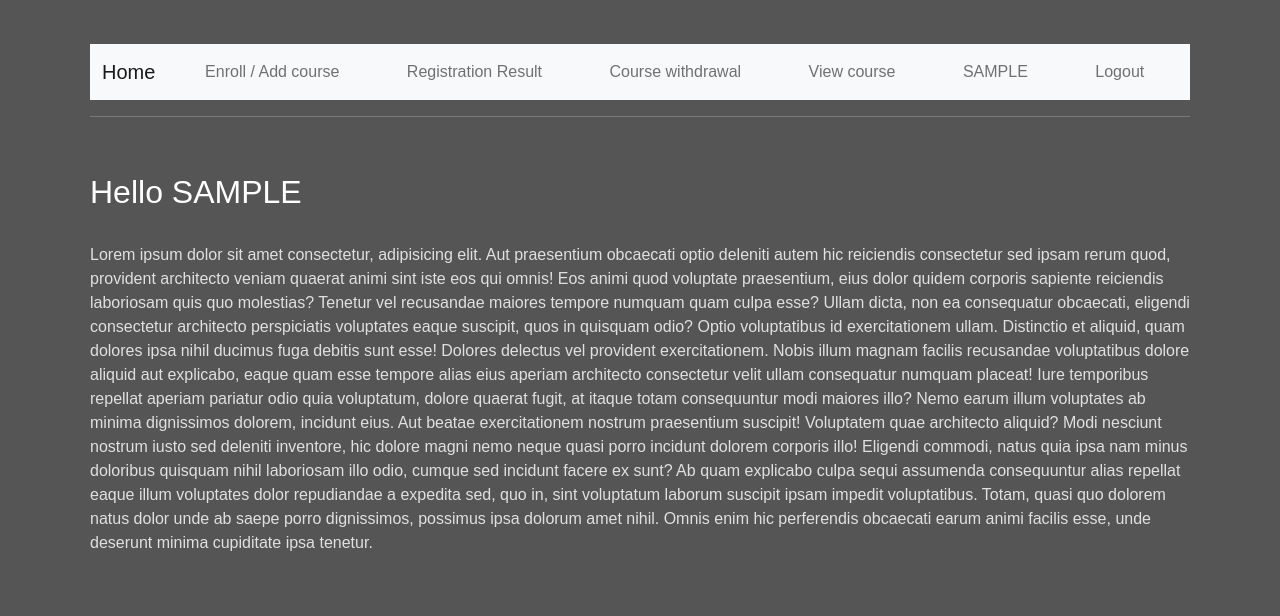
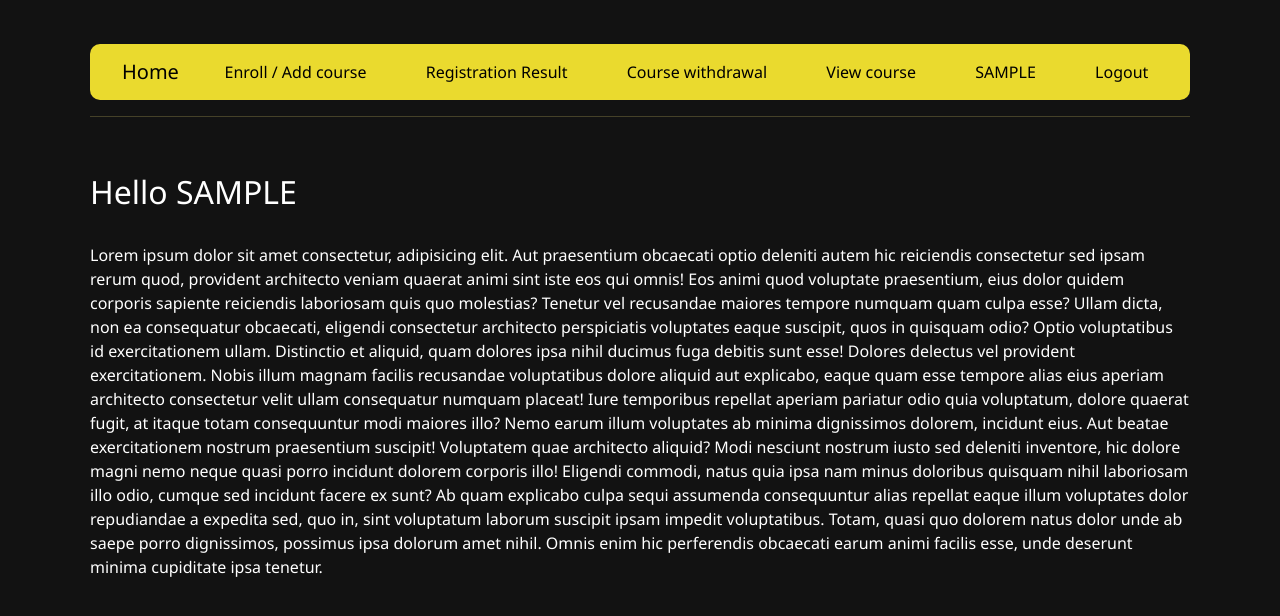
Before and after one commit to 6510615054/cn331-as2, a Django app: template myproject/myapp/templates/index.html in a window 1280 px wide. Shown: the top 616 px of the page. Run offline with Django 5.2, Linux system fonts and the light colour scheme; the template is opened without the code that fills it: values that come from a table or form of the project are taken from there, others are empty; tables that the repository leaves empty hold one stand-in row (values such as "Sample post"); parts of the project's set-up code (start-up, migrations or seed data) failed here and were passed over.

Commit message:
More Deco

```diff
--- /dev/null
+++ b/myproject/myapp/static/myapp/base.css
@@ -0,0 +1,57 @@
+/* static/myapp/styles.css */
+body {
+  background-color: #121212;
+  color: #ffffff;
+  font-family: 'Segoe UI', Tahoma, Geneva, Verdana, sans-serif;
+}
+
+a {
+  color: #1e90ff;
+}
+
+header, footer {
+  background-color: #555555;
+  padding: 20px;
+  text-align: center;
+}
+
+h1, h2, h3, h4, h5, h6 {
+  color: #ffffff;
+}
+
+.container {
+  padding: 20px;
+}
+
+button {
+  background-color: #333;
+  color: #050505;
+  border: none;
+  padding: 10px 20px;
+  cursor: pointer;
+}
+
+button:hover {
+  background-color: #555;
+}
+
+.navbar {
+    background-color: #eada2e; /* Navbar background color */
+    border-radius: 10px;
+    color: rgb(0, 0, 0);
+    padding-left: 20px;
+}
+
+.navbar .navbar-brand,
+.navbar .nav-link {
+    color: black !important; /* Navbar link color */
+}
+
+.navbar .navbar-brand:hover,
+.navbar .nav-link:hover {
+    background-color: #6de8dc !important;
+}
+
+hr {
+    border-top: 1px solid #decf69; /* Lighter divider */
+}
--- a/myproject/myapp/static/myapp/styles.css
+++ /dev/null
@@ -1,36 +0,0 @@
-/* static/myapp/styles.css */
-body {
-  background-color: #555555;
-  color: #e0e0e0;
-  font-family: Arial, sans-serif;
-}
-
-a {
-  color: #1e90ff;
-}
-
-header, footer {
-  background-color: #555555;
-  padding: 20px;
-  text-align: center;
-}
-
-h1, h2, h3, h4, h5, h6 {
-  color: #ffffff;
-}
-
-.container {
-  padding: 20px;
-}
-
-button {
-  background-color: #333;
-  color: #ffffff;
-  border: none;
-  padding: 10px 20px;
-  cursor: pointer;
-}
-
-button:hover {
-  background-color: #555;
-}
--- a/myproject/myapp/templates/base.html
+++ b/myproject/myapp/templates/base.html
@@ -8,17 +8,17 @@
         integrity="sha384-EVSTQN3/azprG1Anm3QDgpJLIm9Nao0Yz1ztcQTwFspd3yD65VohhpuuCOmLASjC" crossorigin="anonymous">
 
     {% load static %}
-
-    <link rel="stylesheet" href="{% static 'myapp/styles.css' %}">
+    <link rel="stylesheet" href="{% static 'myapp/base.css' %}">
 
     {% block title %}
     {% endblock %}
+
 </head>
 
 <body>
     <div class="container">
         <br>
-        <nav class="navbar navbar-expand-lg navbar-light bg-light">
+        <nav class="navbar navbar-expand-lg navbar-dark">
             <div class="container-fluid">
                 <a class="navbar-brand" href="homepage">Home</a>
                 <button class="navbar-toggler" type="button" data-bs-toggle="collapse"
@@ -41,11 +41,12 @@
         <hr>
     </div>
 
-
     <div class="container">
         {% block content %}
         {% endblock %}
     </div>
+
+    <script src="https://cdn.jsdelivr.net/npm/bootstrap@5.0.2/dist/js/bootstrap.bundle.min.js"></script>
 </body>
 
 </html>
--- a/myproject/myapp/views.py
+++ b/myproject/myapp/views.py
@@ -1,5 +1,5 @@
 from django.shortcuts import render,redirect,get_object_or_404
-from myapp.models import Student,Subject,Regis,Register,TempRegister
+from myapp.models import Student,Subject,Register,TempRegister
 from django.contrib import messages
 from django.http import JsonResponse
 from django.views.decorators.csrf import csrf_exempt
```
